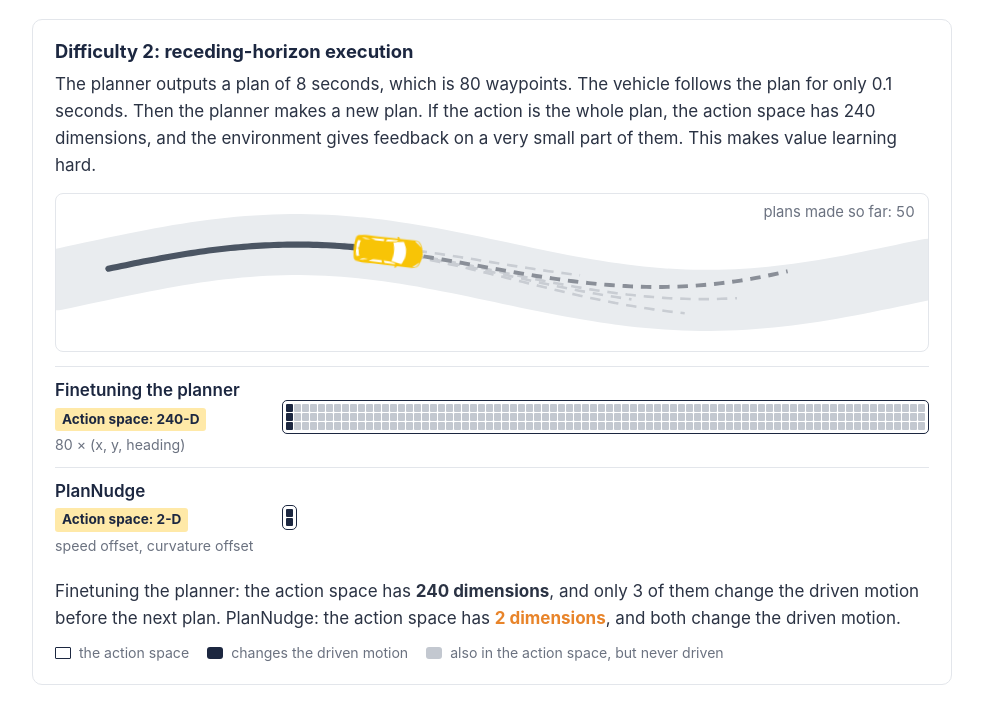
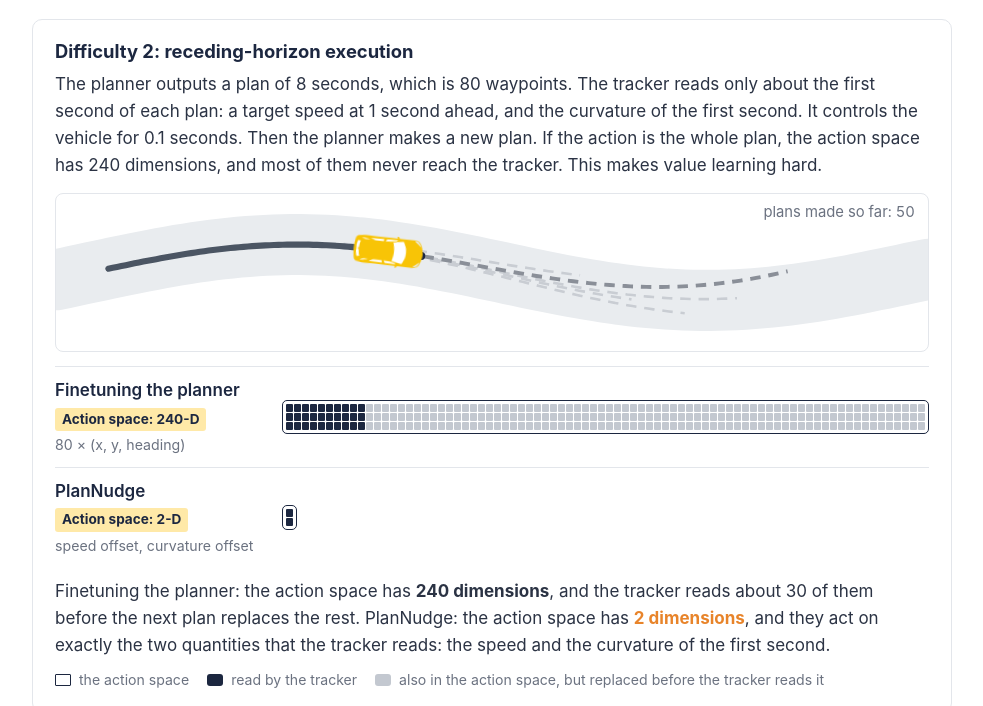
Before and after one commit to zerlinwang/plannudge, a plain HTML site: page index.html in a window 1280 px wide. Shown: the part 2390-3096 px from the top of the page, without its empty margins (148-1131 px from the left). Drawn offline with Linux system fonts and the light colour scheme.

Commit message:
Project page: Difficulty 2 marks the part of the plan that the tracker reads (first 1.0 s), following the nuPlan LQR tracker

```diff
--- a/css/style.css
+++ b/css/style.css
@@ -139,7 +139,7 @@ input[type="range"] { width: 100%; accent-color: var(--orange); }
 .h-old { fill: none; stroke: #c9cdd3; stroke-width: 0.3; stroke-dasharray: 1.2 0.9; }
 .h-driven { fill: none; stroke: #4b5563; stroke-width: 0.7; stroke-linecap: round; }
 .h-count { font-size: 1.7px; fill: var(--muted); font-variant-numeric: tabular-nums; }
-.h-executed { fill: none; stroke: #4b5563; stroke-width: 1.1; stroke-linecap: round; }
+.h-executed { fill: none; stroke: var(--ink); stroke-width: 0.9; stroke-linecap: round; }
 .cells { display: grid; grid-template-columns: repeat(80, 1fr); grid-template-rows: repeat(3, 8px); grid-auto-flow: column; gap: 1px; margin: 4px; }
 .cells:not(.two), .cells .pair { outline: 1.5px solid var(--ink); outline-offset: 3px; border-radius: 1px; }
 .cells .pair { grid-column: 1; grid-row: 1 / span 2; display: grid; grid-template-rows: repeat(2, 8px); gap: 1px; }
--- a/index.html
+++ b/index.html
@@ -111,10 +111,11 @@
     <h3>Difficulty 2: receding-horizon execution</h3>
     <p>
       The planner outputs a plan of 8 seconds, which is 80 waypoints.
-      The vehicle follows the plan for only 0.1 seconds. Then the planner makes a new plan.
-      If the action is the whole plan, the action space has 240 dimensions, and the environment gives feedback on a very small part of them. This makes value learning hard.
+      The tracker reads only about the first second of each plan: a target speed at 1 second ahead, and the curvature of the first second.
+      It controls the vehicle for 0.1 seconds. Then the planner makes a new plan.
+      If the action is the whole plan, the action space has 240 dimensions, and most of them never reach the tracker. This makes value learning hard.
     </p>
-    <svg id="horizon-scene" class="scene" role="img" aria-label="A vehicle follows a road and makes a new 8-second plan every 0.1 seconds. Only the beginning of each plan is driven."></svg>
+    <svg id="horizon-scene" class="scene" role="img" aria-label="A vehicle follows a road and makes a new 8-second plan every 0.1 seconds. The tracker reads only the first second of each plan."></svg>
     <div class="dn">
       <div class="dn-row">
         <div class="dn-label">Finetuning the planner<small class="space">Action space: 240-D</small><small>80 × (x, y, heading)</small></div>
@@ -126,13 +127,13 @@
       </div>
     </div>
     <p class="dn-total">
-      Finetuning the planner: the action space has <b>240 dimensions</b>, and only 3 of them change the driven motion before the next plan.
-      PlanNudge: the action space has <b class="accent">2 dimensions</b>, and both change the driven motion.
+      Finetuning the planner: the action space has <b>240 dimensions</b>, and the tracker reads about 30 of them before the next plan replaces the rest.
+      PlanNudge: the action space has <b class="accent">2 dimensions</b>, and they act on exactly the two quantities that the tracker reads: the speed and the curvature of the first second.
     </p>
     <p class="legend">
       <span class="key outline"></span> the action space
-      <span class="key executed"></span> changes the driven motion
-      <span class="key replaced"></span> also in the action space, but never driven
+      <span class="key executed"></span> read by the tracker
+      <span class="key replaced"></span> also in the action space, but replaced before the tracker reads it
     </p>
   </div>
 
@@ -257,7 +258,7 @@
   <h3>Why this design removes both difficulties</h3>
   <ul>
     <li><b>Iterative denoising.</b> The nudge policy makes one decision per plan in one forward pass, for any number of denoising steps. Standard off-policy RL applies directly.</li>
-    <li><b>Receding-horizon execution.</b> The action has two dimensions, and both change the part of the plan that the vehicle drives. The critic assigns credit to 2 dimensions, not to 240.</li>
+    <li><b>Receding-horizon execution.</b> The action has two dimensions, and both change the part of the plan that the tracker reads. The critic assigns credit to 2 dimensions, not to 240.</li>
     <li><b>The pretrained planner is preserved.</b> The planner keeps its multimodal distribution over maneuvers. A zero nudge returns the plan of the pretrained planner exactly, and the nudge policy outputs a zero nudge before training.</li>
   </ul>
 </section>
--- a/js/motivation.js
+++ b/js/motivation.js
@@ -26,7 +26,7 @@
   const cells = $("horizon-cells");
   for (let i = 0; i < 240; i++) { // 80 waypoints x (x, y, heading), filled column by column
     const c = document.createElement("span");
-    if (i < 3) c.className = "executed";
+    if (i < 30) c.className = "executed"; // the tracker reads about the first 1.0 s: 10 waypoints
     cells.appendChild(c);
   }
 
@@ -84,7 +84,7 @@
     const x = START + SPEED * t;
     const p = plan(x, t);
     planLine.setAttribute("points", str(p));
-    executed.setAttribute("points", str(p.slice(0, 2)));
+    executed.setAttribute("points", str(p.slice(0, 11))); // the first 1.0 s of the plan, which the tracker reads
     const trail = [];
     for (let px = START; px <= x; px += 0.5) trail.push([px, road(px)]);
     trail.push([x, road(x)]);
```
